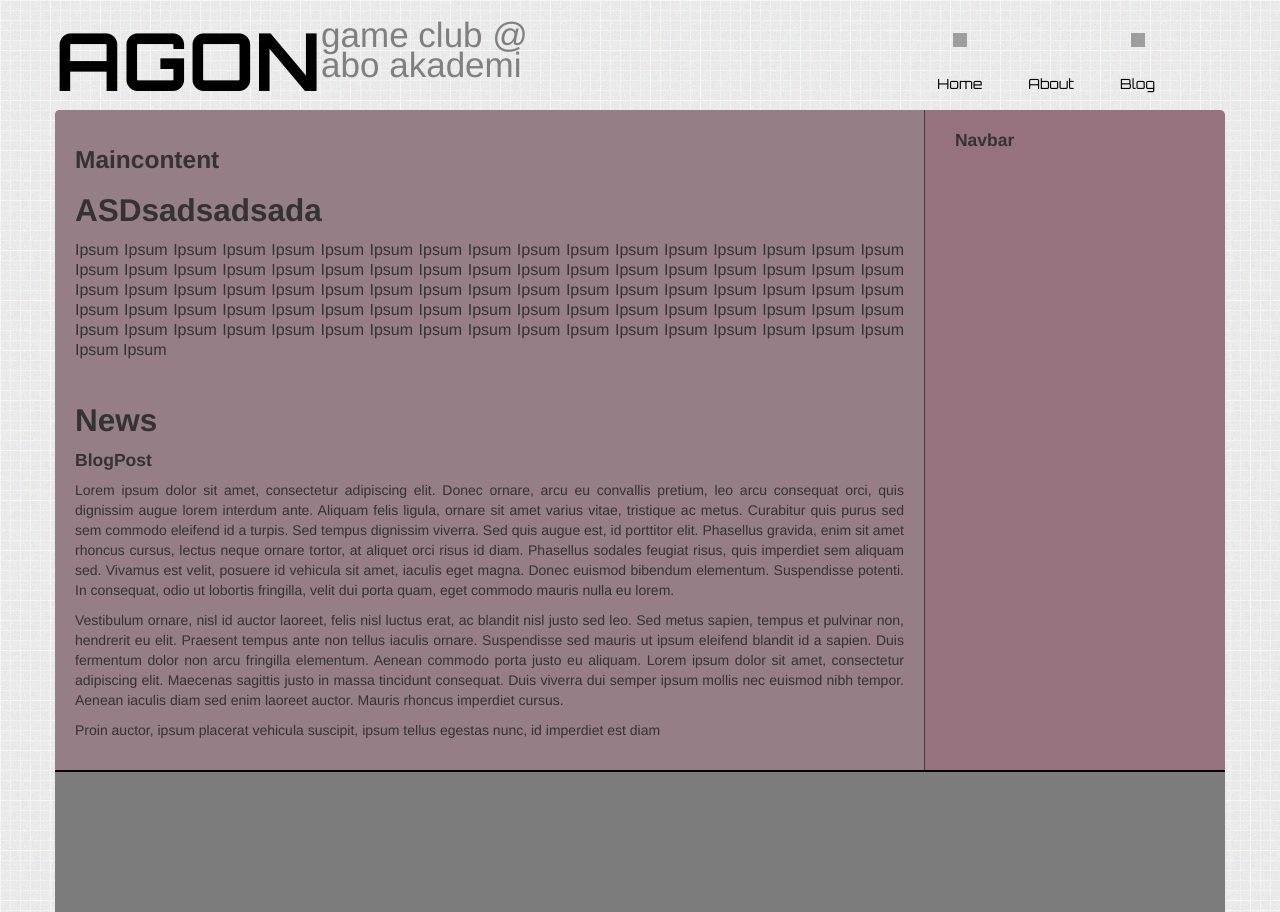
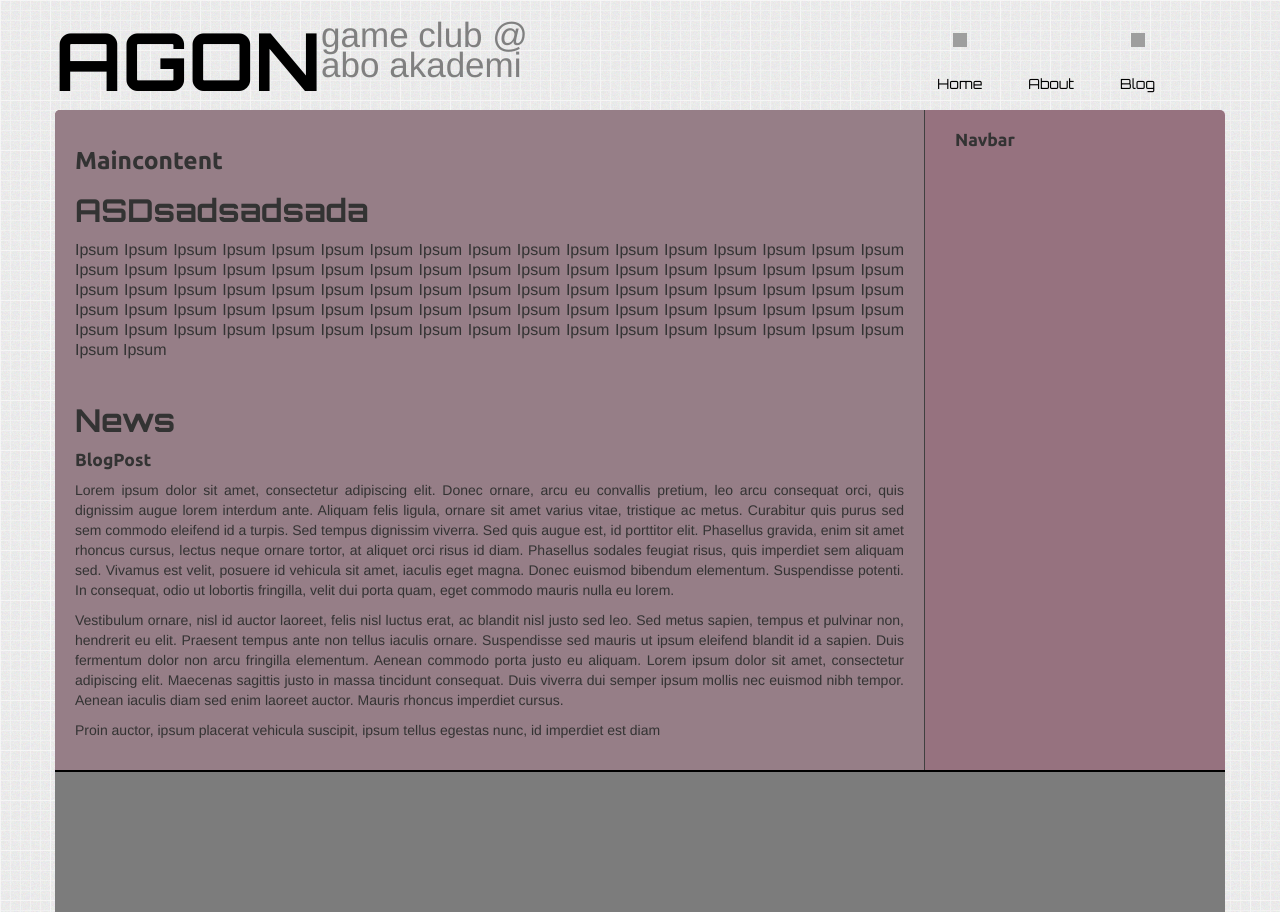
Before and after one commit to danielwarna/abogameclub, a Jekyll site: the page built from index.html, in a window 1280 px wide. Built offline with Jekyll 4.4.1, drawn with Linux system fonts in a browser that asks for light colours; nearby versions of some CDN libraries; grey boxes are pictures that could not be loaded.

Commit message:
Added the Ubuntu typeface to the stack, this is used on subheadings h3 and h4.

```diff
--- a/_layouts/default.html
+++ b/_layouts/default.html
@@ -36,6 +36,6 @@
 
 <script src="http://ajax.googleapis.com/ajax/libs/jquery/1.9.0/jquery.min.js"></script>
 <script type="text/javascript" src="js/bootstrap.js"/></script>
-<link href='http://fonts.googleapis.com/css?family=Orbitron:500,900,700,400' rel='stylesheet' type='text/css'>
+<link href='http://fonts.googleapis.com/css?family=Ubuntu:400,500,700|Orbitron:400,500,700,900' rel='stylesheet' type='text/css'>
 </body>
 </html>
--- a/css/main.css
+++ b/css/main.css
@@ -3,6 +3,14 @@
 body {
 	background: url(../img/noisy_grid.png);
 }
+
+h1,h2 {
+	font-family: 'Orbitron', sans-serif;
+}
+h3,h4 {
+	font-family: 'Ubuntu', sans-serif;
+}
+
 
 .maincontent {
 	min-height: 35em !important ;
```
